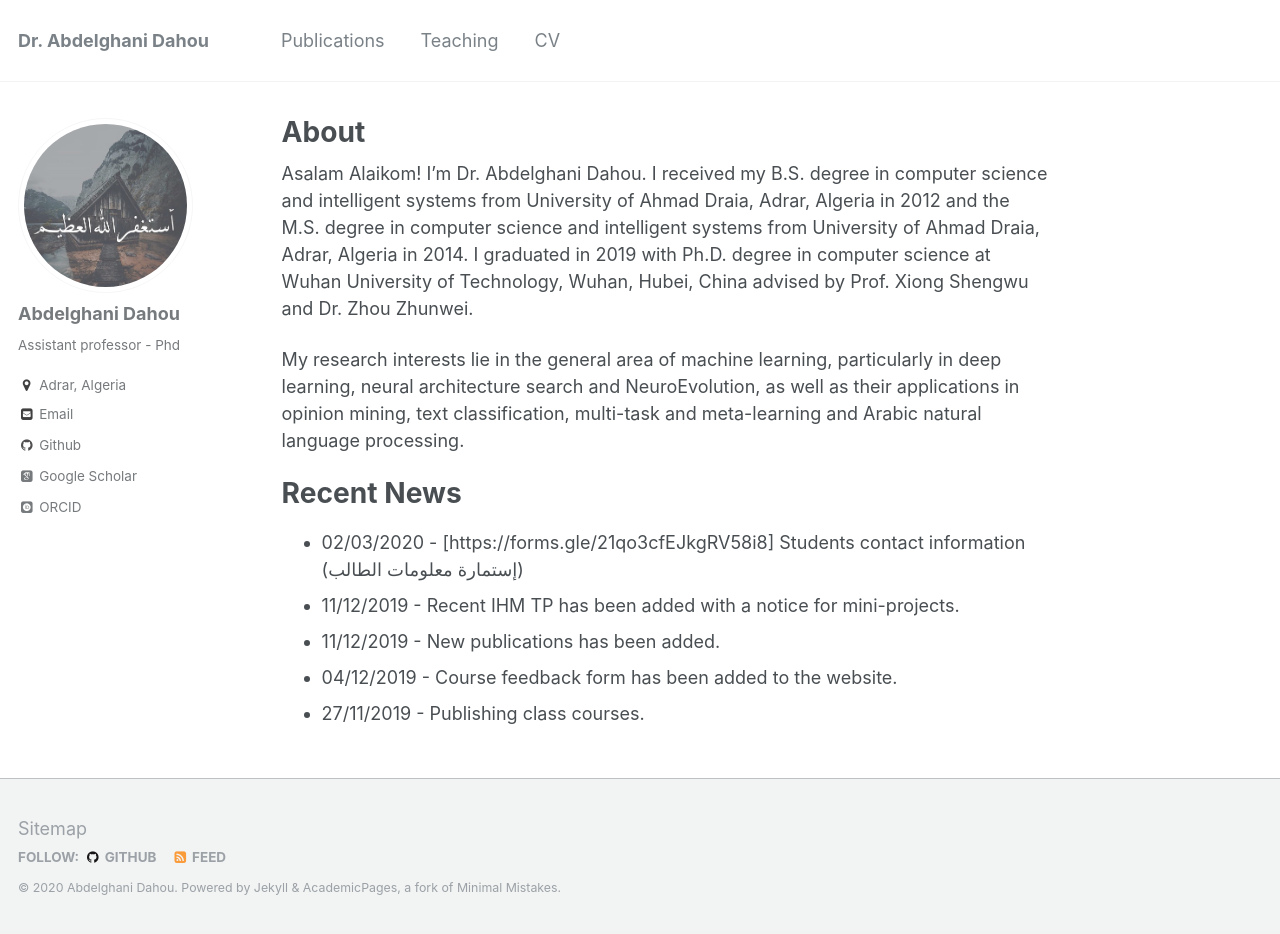
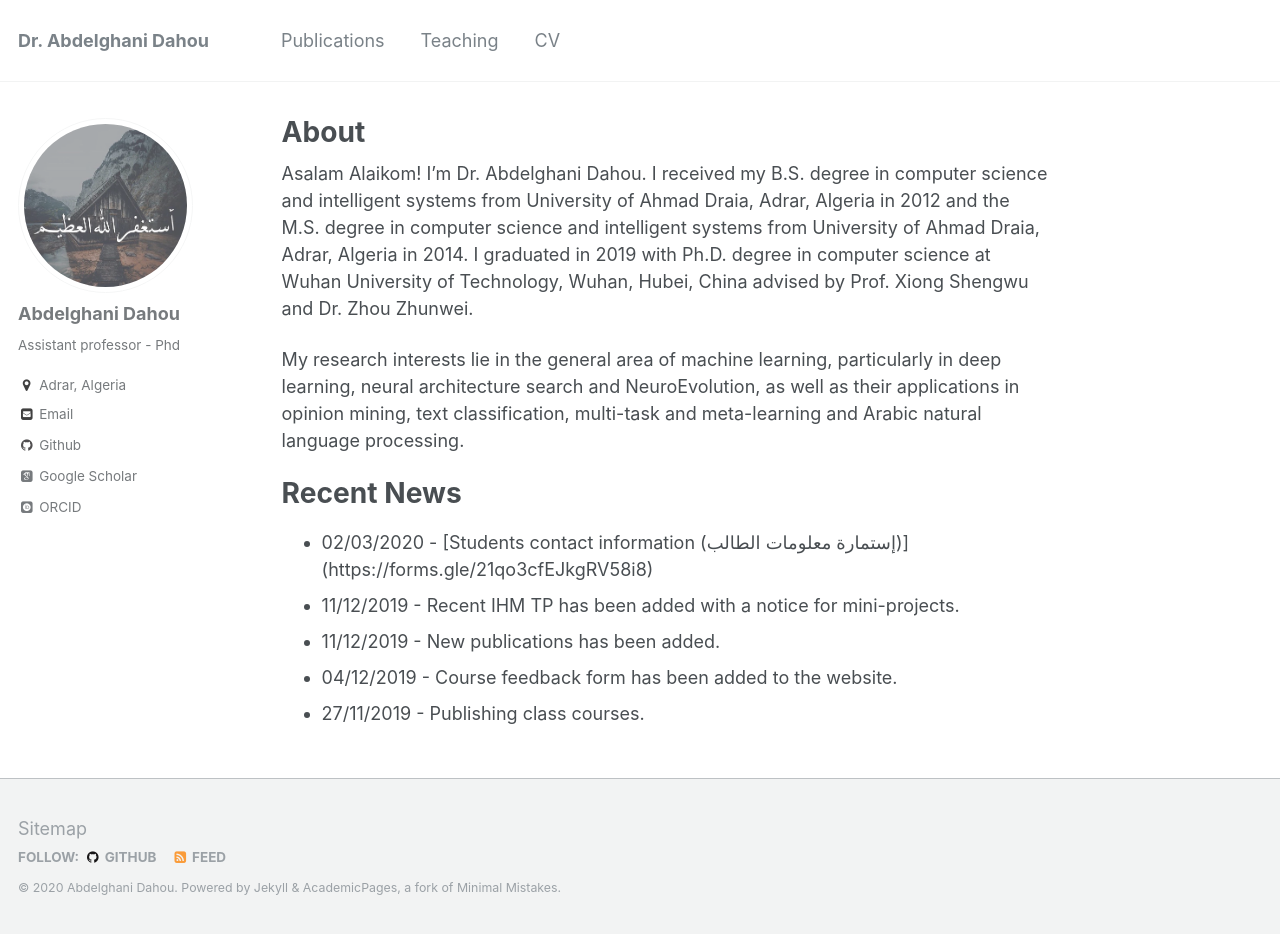
Before and after one commit to dr-dahou-adrar/dr-dahou-adrar.github.io, a Jekyll site: the page built from _pages/about.md, in a window 1280 px wide and 934 px high. Built offline with Jekyll 4.4.1, drawn with Linux system fonts in a browser that asks for light colours; some web fonts are replaced.

```diff
--- a/_pages/about.md
+++ b/_pages/about.md
@@ -16,7 +16,7 @@ My research interests lie in the general area of machine learning, particularly
 
 Recent News
 ======
-* 02/03/2020 - [https://forms.gle/21qo3cfEJkgRV58i8] Students contact information (إستمارة معلومات الطالب)
+* 02/03/2020 - [Students contact information (إستمارة معلومات الطالب)] (https://forms.gle/21qo3cfEJkgRV58i8)
 * 11/12/2019 - Recent IHM TP has been added with a notice for mini-projects.
 * 11/12/2019 - New publications has been added.
 * 04/12/2019 - Course feedback form has been added to the website.
```
